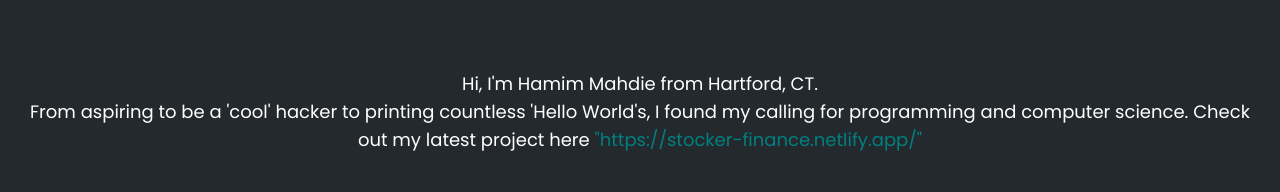
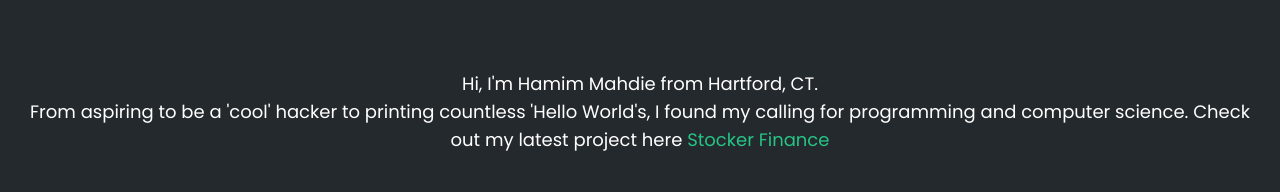
Before and after one commit to HamimMahdie/portfolio-web, a React (Vite) app: page / in a window 1280 px wide. Shown: the part 486-678 px from the top of the page. Built offline with nearby package versions, Linux system fonts and the light colour scheme.

Commit message:
Update Header.jsx

```diff
--- a/src/components/Header.jsx
+++ b/src/components/Header.jsx
@@ -44,7 +44,9 @@ const Header = () => {
                     <br/>
                     <p className="mb-4 text-lg">Hi, I'm Hamim Mahdie from Hartford, CT.
                         <br/>
-                        From aspiring to be a 'cool' hacker to printing countless 'Hello World's, I found my calling for programming and computer science. Check out my latest project here <a> "https://stocker-finance.netlify.app/" </a> </p>
+                        From aspiring to be a 'cool' hacker to printing countless 'Hello World's, I found my calling for programming and computer science. Check out my latest project here
+                        <a href="https://stocker-finance.netlify.app/" target="_blank" rel="noopener noreferrer" className="text-theme-red hover:underline"> Stocker Finance</a>
+                     </p>
                         <br/>
                         <a href={CV} target="_blank" rel="noopener noreferrer">
                         <button className="py-2 px-6 bg-theme-red rounded-3xl hover:scale-105 text-[#24292D] font-bold mb-4">
```
